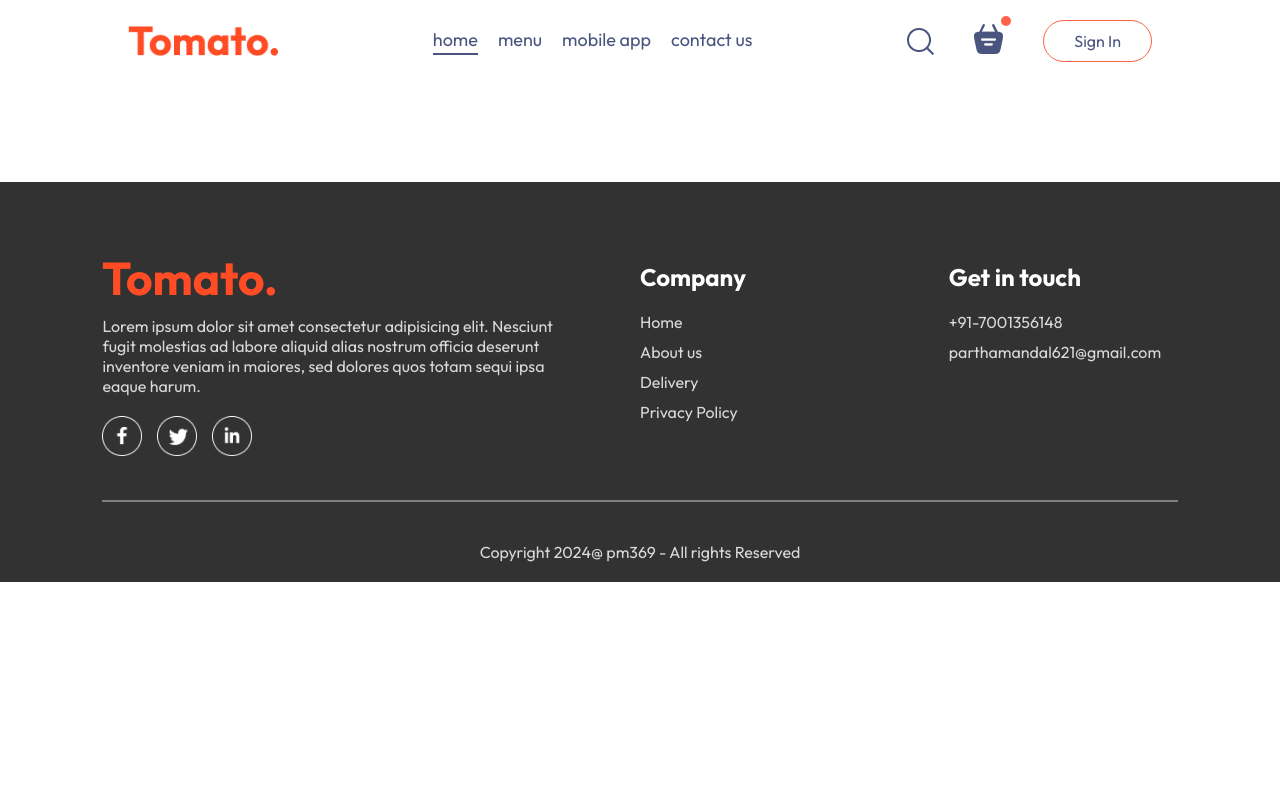
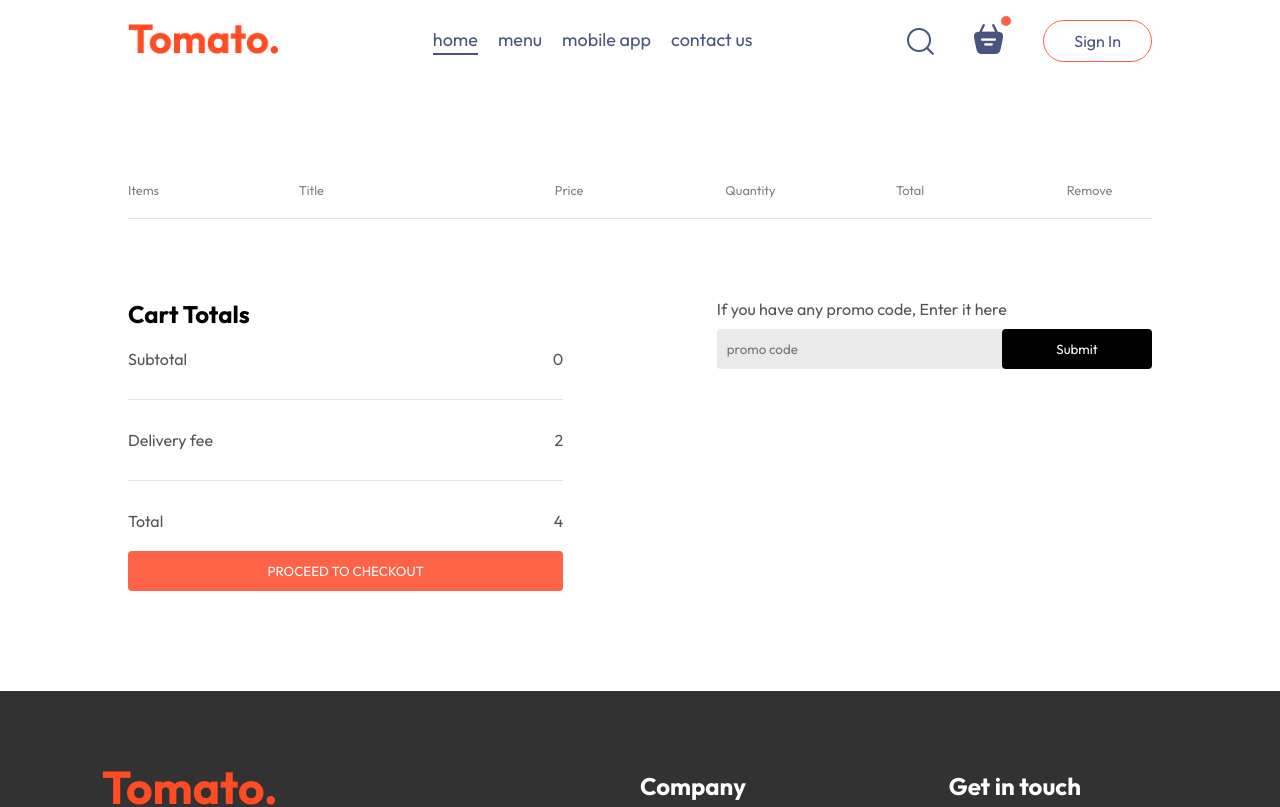
Before and after one commit to p369m/E-commerce-MERN, a React (Vite) app in the folder front-end/: page /cart in a window 1280 px wide. Shown: the top 807 px of the page. Built offline with nearby package versions, Linux system fonts and the light colour scheme.

Commit message:
as on 10:31 pm , 15-05-2024

```diff
--- a/front-end/src/Components/NavBar/NavBar.jsx
+++ b/front-end/src/Components/NavBar/NavBar.jsx
@@ -1,13 +1,15 @@
 import React, { useState } from 'react'
 import './NavBar.css'
 import { frontend_assets } from '../../assets/frontend_assets/assets'
+import { Link } from 'react-router-dom';
 
 const NavBar = ({setShowLogin}) => {
     const [menu,setMenu]=useState("home");
 
   return (
     <div className='navbar'>
-      <img src={frontend_assets.logo} alt="" className="logo" />
+      <Link to='/'>   <img src={frontend_assets.logo} alt="" className="logo" /></Link>
+
       <ul className="navbar-menu">
         <li onClick={()=>setMenu("home")} className={menu==="home"?"active":""}>home</li>
         <li onClick={()=>setMenu("menu")} className={menu==="menu"?"active":""}>menu</li>
@@ -17,7 +19,8 @@ const NavBar = ({setShowLogin}) => {
         <div className="navbar-right">
             <img src={frontend_assets.search_icon} alt="" />
             <div className="navbar-search-icon">
-                <img src={frontend_assets.basket_icon} alt="" />
+                <Link to='/cart'><img src={frontend_assets.basket_icon} alt="" /></Link>
+
                 <div className="dot"></div>
             </div>
             <button onClick={()=>setShowLogin(true)}>Sign In</button>
--- a/front-end/src/Pages/Cart/Cart.css
+++ b/front-end/src/Pages/Cart/Cart.css
@@ -0,0 +1,88 @@
+.cart {
+    margin-top: 100px;
+
+}
+.cart-items-title{
+    display: grid;
+    grid-template-columns: 1fr 1.5fr 1fr 1fr 1fr 0.5fr;
+    align-items: center;
+    font-size: max(1vw,12px);
+    color: grey;
+}
+.cart-items-item{
+    margin: 10px 0px;
+    color: black;
+}
+.cart-items-item img {
+    width: 50px;
+
+}
+ hr{
+    height: 1px;
+    background-color: #e2e2e2;
+    border: none;
+ }
+ .cart-items-item .cross{
+    cursor: pointer;
+ }
+ .cart-bottom {
+    margin-top: 80px;
+    display: flex;
+    justify-content: space-between;
+    gap: max(12vw,20px);
+ }
+ .cart-total {
+    flex: 1;
+    display: flex;
+    flex-direction: column;
+    gap: 20px;
+ }
+ .cart-total-details {
+    display: flex;
+    justify-content: space-between;
+    color: #555;
+ }
+ .cart-total hr {
+     margin: 10px 0px;
+
+ }
+ .cart-total button {
+    border: none;
+    color: white;
+    background-color:tomato;
+    width: max((15vw,200px));
+    padding: 12px 0px;
+    border-radius: 4px;
+    cursor: pointer;
+ }
+ .cart-promo-code {
+    flex: 1;
+
+ }
+ .cart-promo-code p {
+    color: #555;
+
+ }
+ .cart-promo-input {
+    margin-top: 10px;
+
+    display: flex;
+    justify-content: space-between;
+    align-items: center;
+    background-color: #eaeaea;
+    border-radius: 4px;
+ }
+ .cart-promo-input input {
+    background: transparent;
+    border: none;
+    outline: none;
+    padding-left: 10px;
+ }
+ .cart-promo-input button {
+    width: max(10vw,150px);
+    padding: 12px 5px;
+    background-color: black;
+    border: none;
+    color: white;
+    border-radius: 4px;
+ }
--- a/front-end/src/Pages/Cart/Cart.jsx
+++ b/front-end/src/Pages/Cart/Cart.jsx
@@ -1,10 +1,74 @@
 import React from 'react'
+import { useContext } from 'react'
 import './Cart.css'
+import { StoreContext } from '../../Context/StoreContext'
+import { food_list } from '../../assets/frontend_assets/assets'
+const Cart = () => {
+  const {cartItems,addToCart,removeFromCart}=useContext(StoreContext);
+  return (
+    <div >
+    <div className='cart'>
+      <div className="cart-items">
+        <div className="cart-items-title">
+          <p>Items</p>
+          <p>Title</p>
+          <p>Price</p>
+          <p>Quantity</p>
+          <p>Total</p>
+          <p>Remove</p>
+        </div>
+        <br />
+        <hr />
+        {food_list.map((item,i)=>{
+          if (cartItems[item._id]>0){
+            return (
+              <div>
+              <div key={i} className="cart-items-title cart-items-item">
+                <img src={item.image} alt="" />
+                <p>{item.name}</p>
+                <p>${item.price}</p>
+                <p>{cartItems[item._id]}</p>
+                <p>${cartItems[item._id]*item.price}</p>
+                <p className='cross' onClick={()=>removeFromCart(item._id)}>X</p>
+              </div>
+              <hr />
+              </div>
+            )
+          }
+        })}
+      </div>
+      <div className="cart-bottom">
+        <div className="cart-total">
+          <h2>Cart Totals</h2>
+          <div className="cart-total-details">
+          <p>Subtotal</p>
+          <p>{0}</p>
+        </div>
+        <hr />
+        <div className="cart-total-details">
+          <p>Delivery fee</p>
+          <p>{2}</p>
+        </div>
+        <hr />
+        <div className="cart-total-details">
+          <p>Total</p>
+          <p>{4}</p>
+        </div>
+        <button>PROCEED TO CHECKOUT</button>
+        </div>
+        <div className="cart-promo-code">
+      <div>
+        <p>If you have any promo code, Enter it here</p>
+      </div>
+      <div className="cart-promo-input">
+        <input type="text" placeholder='promo code' />
+        <button>Submit</button>
+      </div>
+    </div>
 
-const Cart = () => {
+      </div>
 
-  return (
-    <div>
+    </div>
 
     </div>
   )
```
